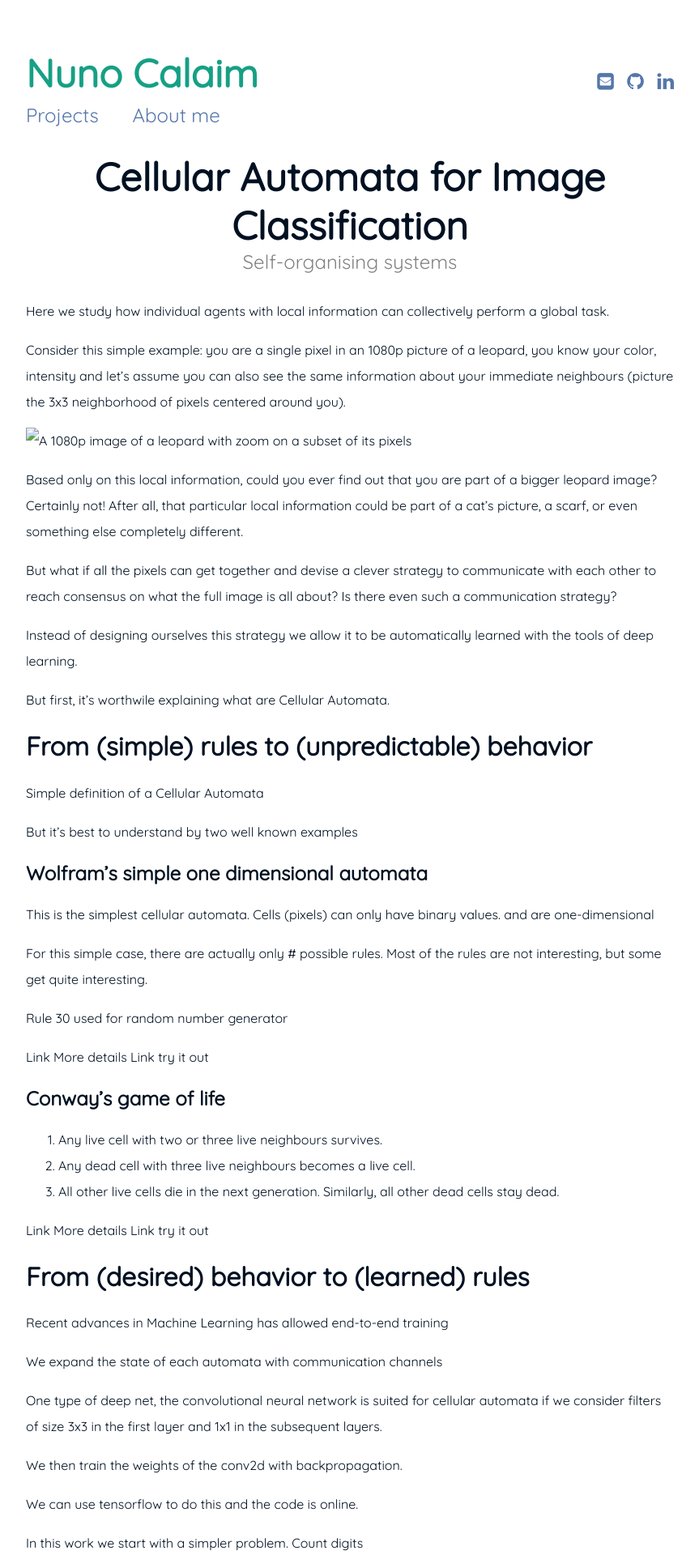
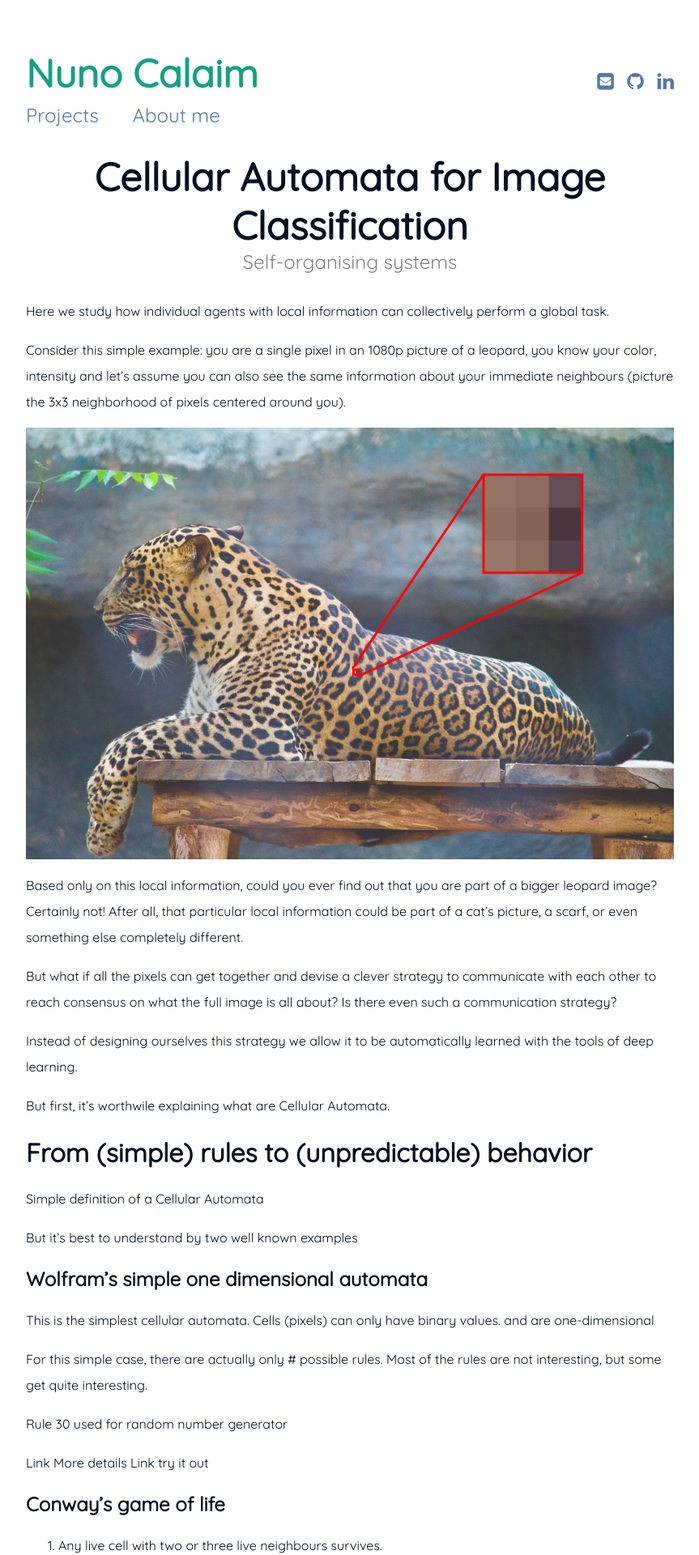
Before and after one commit to nunocalaim/nunocalaim.github.io, a Jekyll site: the page built from _posts/2021-02-05-cellular-automata.md, in a window 1280 px wide. Shown: the top 1920 px of the page at 81% size, without its empty margins (208-1071 px from the left). Built offline with Jekyll 4.4.1, drawn with Linux system fonts in a browser that asks for light colours.

Commit message:
Fixed assets

```diff
--- a/_posts/2021-02-05-cellular-automata.md
+++ b/_posts/2021-02-05-cellular-automata.md
@@ -16,7 +16,7 @@ Might you have an include in your theme? Why not try it here!
 {% include my-themes-great-include.html %}
 {% endcomment %}
 
-![A 1080p image of a leopard with zoom on a subset of its pixels](/assets/images/leopard-zoom.jpg "A 1080p image of a leopard with zoom on a subset of its pixels")
+![A 1080p image of a leopard with zoom on a subset of its pixels](/assets/img/leopard-zoom.jpg "A 1080p image of a leopard with zoom on a subset of its pixels")
 <!-- <span>Photo by <a href="https://unsplash.com/@esu?utm_source=unsplash&utm_medium=referral&utm_content=creditCopyText">Adaivorukamuthan</a> on <a href="https://unsplash.com/s/photos/leopard?utm_source=unsplash&utm_medium=referral&utm_content=creditCopyText">Unsplash</a></span> -->
 
 Based only on this local information, could you ever find out that you are part of a bigger leopard image? Certainly not! After all, that particular local information could be part of a cat's picture, a scarf, or even something else completely different.
```
Also changed, not shown: assets/img/leopard-zoom.jpg (added), 2 other files.
